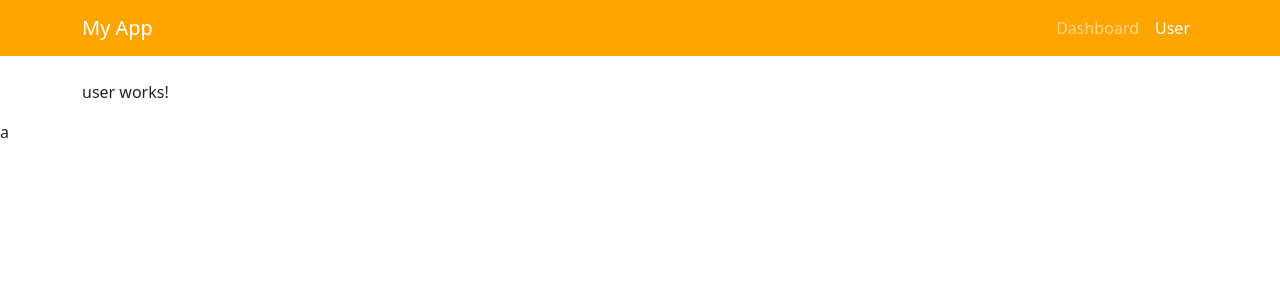
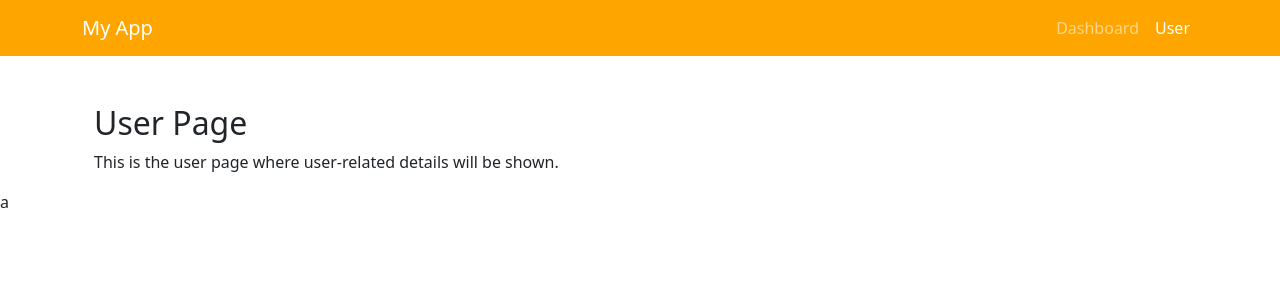
Before and after one commit to favourcole/Social-Engineering-Education-Tool, an Angular app in the folder my-frontend-app/: page /user in a window 1280 px wide. Shown: the top 300 px of the page. Built offline with nearby package versions, Linux system fonts and the light colour scheme.

Commit message:
feat: add basic user page structure with container styling

```diff
--- a/my-frontend-app/src/app/components/user/user.component.html
+++ b/my-frontend-app/src/app/components/user/user.component.html
@@ -1 +1,4 @@
-<p>user works!</p>
+<div class="container mt-5">
+    <h2>User Page</h2>
+    <p>This is the user page where user-related details will be shown.</p>
+  </div>
```
